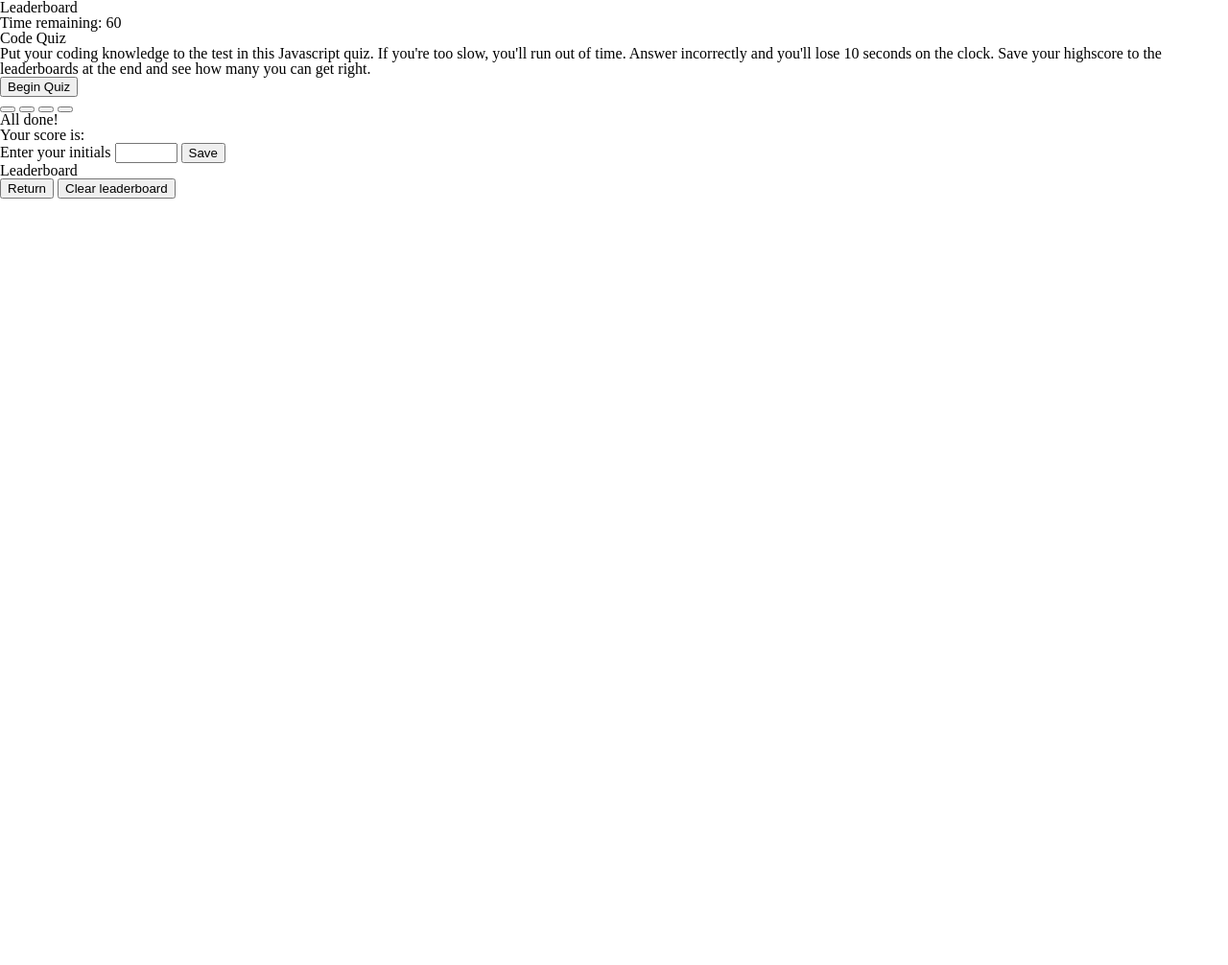
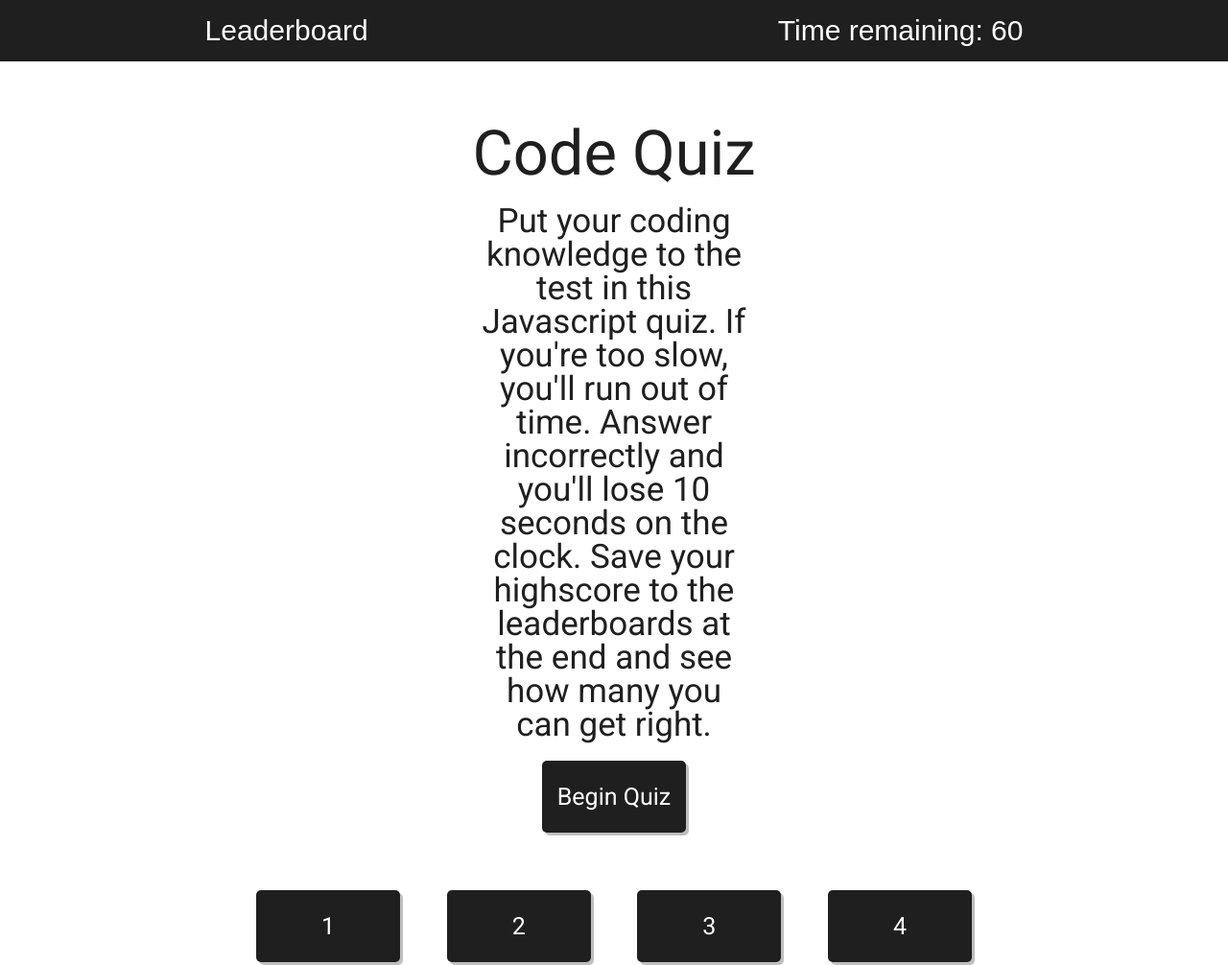
Before and after one commit to Wratten/Code-Quiz, a plain HTML site: page index.html in a window 1280 px wide. Shown: the top 1006 px of the page at 96% size. Before the commit the page ends 800 px from the top, so only its background shows below. Drawn offline with Linux system fonts and the light colour scheme.

Commit message:
Setup initial styling

```diff
--- a/assets/style.css
+++ b/assets/style.css
@@ -0,0 +1,60 @@
+* {
+  font-family: "Roboto", sans-serif;
+}
+header {
+  display: flex;
+  justify-content: space-around;
+  align-items: center;
+  min-height: 8vh;
+  background-color: #1f1f1f;
+  color: white;
+  font-family: "Poppins", sans-serif;
+  flex-direction: row;
+  font-size: 30px;
+}
+
+.content {
+  justify-content: center;
+  text-align: center;
+  height: 100vh;
+  align-items: center;
+  font-size: 35px;
+  margin-top: 5%;
+  color: #1f1f1f;
+}
+
+.content h1 {
+  margin: 20px;
+  font-size: 65px;
+}
+
+p {
+  margin-top: 20px;
+  margin-left: 500px;
+  margin-right: 500px;
+}
+
+button {
+  display: inline-flex;
+  min-width: fit-content;
+  width: 150px;
+  height: 75px;
+  cursor: pointer;
+  font-size: 25px;
+  flex-direction: column;
+  text-align: center;
+  align-items: center;
+  justify-content: center;
+  margin: 20px;
+  background-color: #1f1f1f;
+  color: #fff;
+  border-radius: 5px;
+  border-style: none;
+  box-sizing: border-box;
+  box-shadow: #3131314f 3px 3px;
+}
+
+button:hover,
+button:focus {
+  background-color: #2a5234;
+}
--- a/index.html
+++ b/index.html
@@ -7,12 +7,18 @@
     <title>Code Quiz</title>
     <link rel="stylesheet" href="./assets/reset.css" />
     <link rel="stylesheet" href="./assets/style.css" />
+    <link rel="preconnect" href="https://fonts.googleapis.com" />
+    <link rel="preconnect" href="https://fonts.gstatic.com" crossorigin />
+    <link
+      href="https://fonts.googleapis.com/css2?family=Roboto&display=swap"
+      rel="stylesheet"
+    />
     <meta name="viewport" content="width=device-width, initial-scale=1.0" />
   </head>
   <body>
     <header>
-      <div id="Leaderboard">Leaderboard</div>
-      <div>Time remaining: <span id="time">60</span></div>
+      <div id="leaderboard">Leaderboard</div>
+      <div id="time-area">Time remaining: <span id="time">60</span></div>
     </header>
 
     <main>
@@ -34,10 +40,10 @@
         <div class="question-area">
           <h1 id="question"></h1>
           <div class="answers">
-            <button id="answer-1" value="0"></button>
-            <button id="answer-2" value="1"></button>
-            <button id="answer-3" value="2"></button>
-            <button id="answer-4" value="3"></button>
+            <button id="answer-1" value="0">1</button>
+            <button id="answer-2" value="1">2</button>
+            <button id="answer-3" value="2">3</button>
+            <button id="answer-4" value="3">4</button>
           </div>
         </div>
         <!-- View for the end of quiz displaying score -->
```
